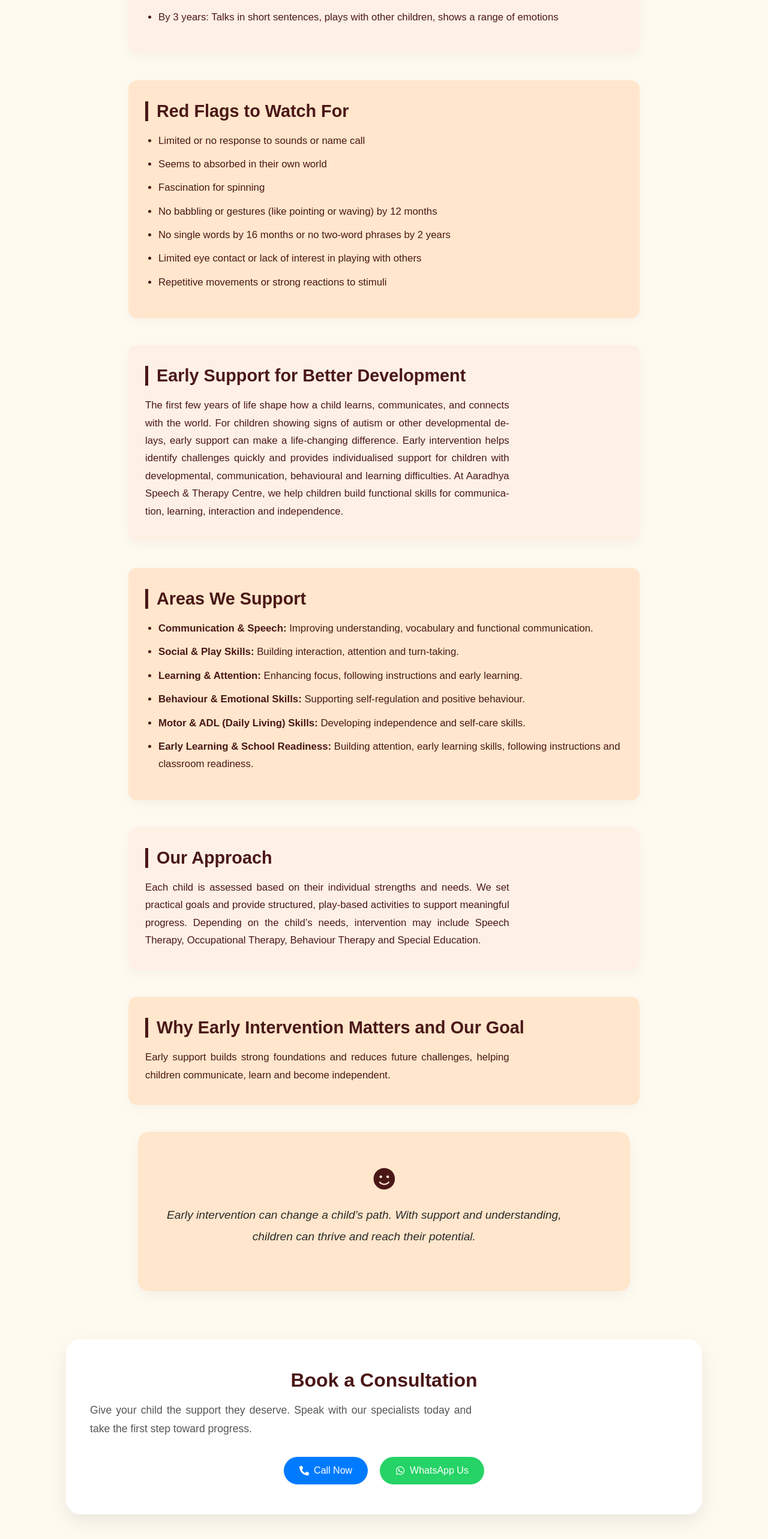
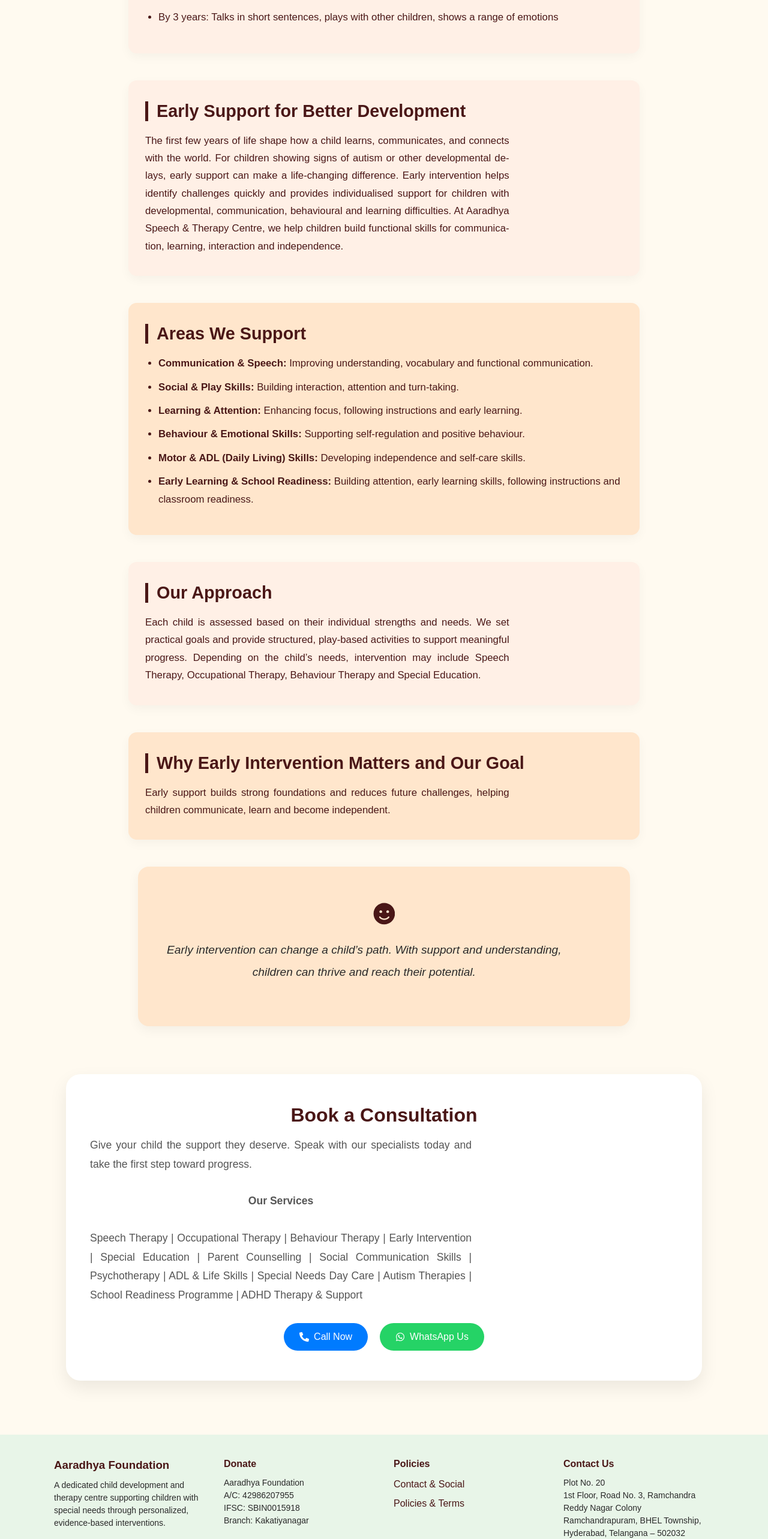
Before and after one commit to ramanhyd99/aaradhyainstitute, a React (Create React App) app: page /services/early-intervention in a window 1280 px wide. Shown: the part 1482-4048 px from the top of the page at 60% size. Built offline with nearby package versions, Linux system fonts and the light colour scheme.

Commit message:
additional changes

```diff
--- a/src/components/BookNow.jsx
+++ b/src/components/BookNow.jsx
@@ -24,6 +24,14 @@
           Speak with our specialists today and take the first step toward progress.
         </p>
 
+        <p style={{ textAlign: "center", fontWeight: "bold" }}>Our Services</p>
+
+        <p className="services-list">
+          Speech Therapy | Occupational Therapy | Behaviour Therapy | Early Intervention | Special Education
+          | Parent Counselling | Social Communication Skills | Psychotherapy | ADL & Life Skills | Special Needs Day Care
+          | Autism Therapies | School Readiness Programme | ADHD Therapy & Support
+        </p>
+
         <div className="booknow-buttons">
           <button className="call-btn" onClick={handlePhoneClick}>
             <FaPhoneAlt /> Call Now
--- a/src/components/Footer.css
+++ b/src/components/Footer.css
@@ -11,8 +11,21 @@
   max-width: 1100px;
   margin: 0 auto;
   display: grid;
-  grid-template-columns: repeat(4, 1fr);
+  grid-template-columns: repeat(4, minmax(0, 1fr));
   gap: 32px;
+}
+
+.footer-block {
+  min-width: 0;
+}
+
+.footer-services {
+  grid-column: 1 / -1;
+}
+
+.footer-services p {
+  max-width: 900px;
+  text-wrap: pretty;
 }
 
 .footer-block h3,
@@ -46,6 +59,7 @@
   border-radius: 6px;
   display: inline-block;
   transition: background-color 0.3s, color 0.3s;
+  overflow-wrap: anywhere;
 }
 
 .footer-block a:hover {
--- a/src/pages/EarlyIntervention.jsx
+++ b/src/pages/EarlyIntervention.jsx
@@ -52,18 +52,18 @@
           </ul>
         </div>
 
-        <div className="ei-block ei-dark">
-          <h2>Red Flags to Watch For</h2>
-          <ul>
-            <li>Limited or no response to sounds or name call</li>
-            <li>Seems to absorbed in their own world</li>
-            <li>Fascination for spinning</li>
-            <li>No babbling or gestures (like pointing or waving) by 12 months</li>
-            <li>No single words by 16 months or no two-word phrases by 2 years</li>
-            <li>Limited eye contact or lack of interest in playing with others</li>
-            <li>Repetitive movements or strong reactions to stimuli</li>
-          </ul>
-        </div>
+{/*         <div className="ei-block ei-dark"> */}
+{/*           <h2>Red Flags to Watch For</h2> */}
+{/*           <ul> */}
+{/*             <li>Limited or no response to sounds or name call</li> */}
+{/*             <li>Seems to absorbed in their own world</li> */}
+{/*             <li>Fascination for spinning</li> */}
+{/*             <li>No babbling or gestures (like pointing or waving) by 12 months</li> */}
+{/*             <li>No single words by 16 months or no two-word phrases by 2 years</li> */}
+{/*             <li>Limited eye contact or lack of interest in playing with others</li> */}
+{/*             <li>Repetitive movements or strong reactions to stimuli</li> */}
+{/*           </ul> */}
+{/*         </div> */}
 
         <div className="ei-block ei-light">
           <h2>Early Support for Better Development</h2>
```
Also changed, not shown: src/components/Footer.jsx (+0 -47 lines).
